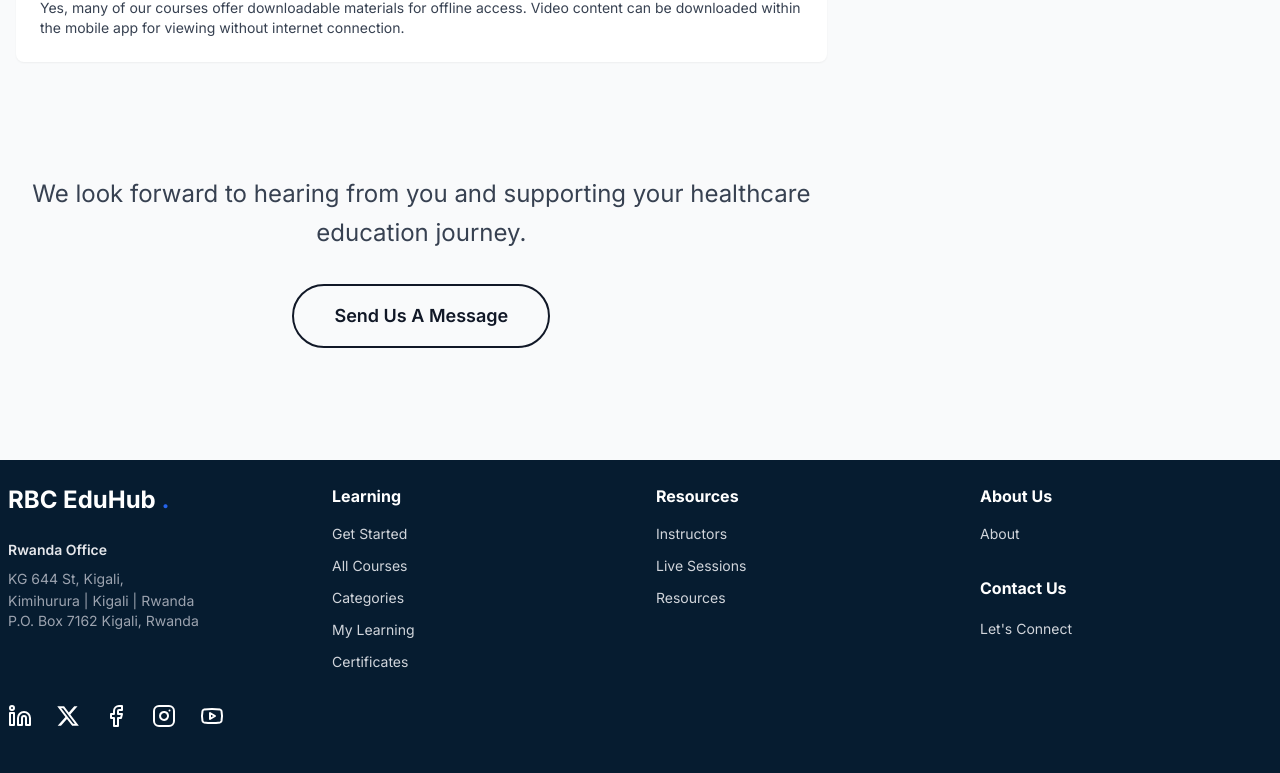
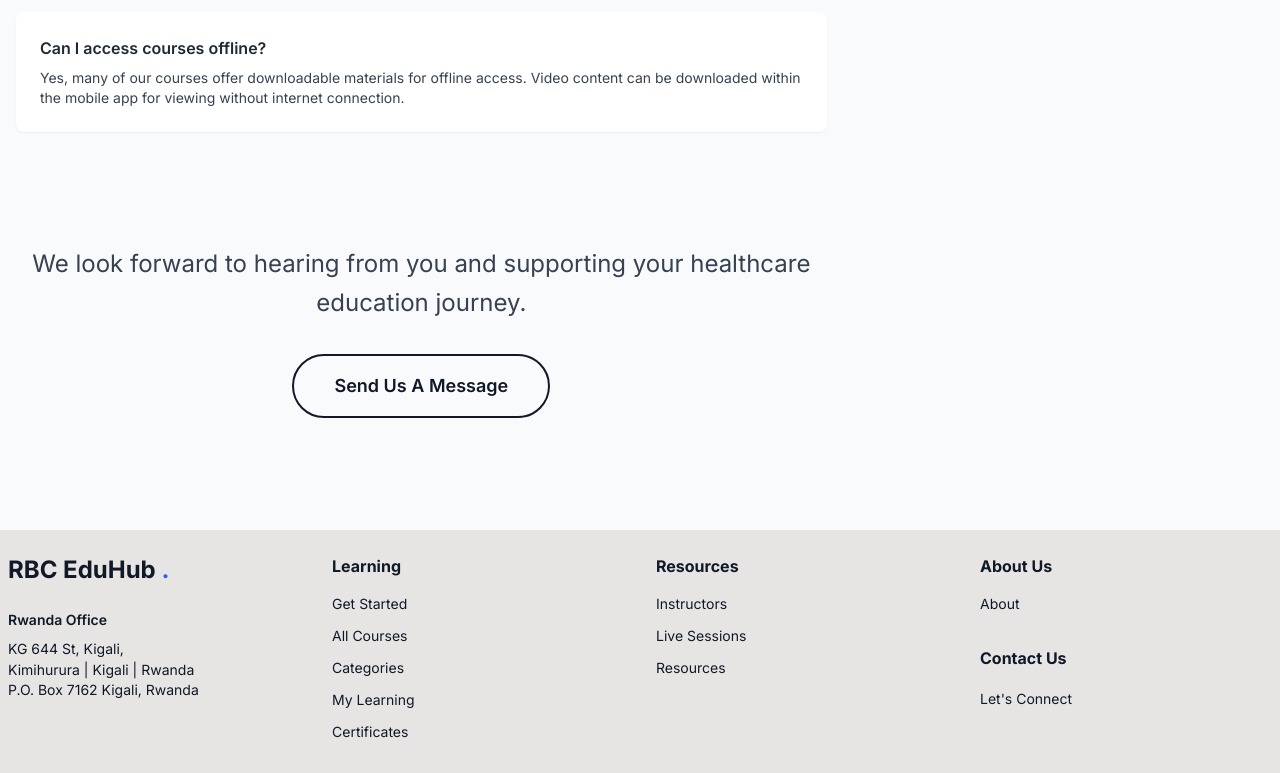
Before and after one commit to IshimwePatience/rbc-eduhub, a React (Vite) app in the folder rbc-eduhub-frontend/: page /contact in a window 1280 px wide. Shown: the part 2000-2773 px from the top of the page. Built offline with nearby package versions, Linux system fonts and the light colour scheme.

Commit message:
11/12/2025

```diff
--- a/rbc-eduhub-frontend/src/component/footer.jsx
+++ b/rbc-eduhub-frontend/src/component/footer.jsx
@@ -17,7 +17,7 @@ function Footer() {
   };
 
   return (
-    <footer className="bg-[#061c30] text-white py-6 md:py-6 w-full overflow-hidden">
+    <footer className="bg-stone-200 text-gray-900 py-6 md:py-6 w-full overflow-hidden">
       <div className="max-w-7xl mx-auto px-2 sm:px-2 w-full">
 
         {/* Desktop Grid - Hidden on Mobile */}
@@ -25,22 +25,22 @@ function Footer() {
 
           {/* Company Info & Locations */}
           <div className="min-w-0">
-             <h3 className="text-xl md:text-2xl font-proxima font-bold mb-4 md:mb-6 text-white">RBC EduHub <span className="text-blue-600 font-bold">.</span></h3>
+             <h3 className="text-xl md:text-2xl font-proxima font-bold mb-4 md:mb-6 text-gray-900">RBC EduHub <span className="text-blue-600 font-bold">.</span></h3>
 
             <div className="space-y-3 xl:space-y-4 text-sm">
               <div>
-                 <h4 className="font-semibold font-proxima  mb-2 text-gray-200">Rwanda Office</h4>
-                <p className="text-gray-400 font-proxima  leading-relaxed">KG 644 St, Kigali,</p>
-                <p className="text-gray-400 font-proxima ">Kimihurura | Kigali | Rwanda</p>
-                 <p className="text-gray-400 font-proxima ">P.O. Box 7162 Kigali, Rwanda</p>
+                 <h4 className="font-semibold font-proxima  mb-2 text-gray-900">Rwanda Office</h4>
+                <p className="text-gray-900 font-proxima  leading-relaxed">KG 644 St, Kigali,</p>
+                <p className="text-gray-900 font-proxima ">Kimihurura | Kigali | Rwanda</p>
+                 <p className="text-gray-900 font-proxima ">P.O. Box 7162 Kigali, Rwanda</p>
               </div>
             </div>
           </div>
 
           {/* Learning Column */}
           <div className="min-w-0">
-            <h4 className="font-bold font-proxima  mb-4 text-white">Learning</h4>
-            <ul className="space-y-3 text-sm font-proxima text-gray-300">
+            <h4 className="font-bold font-proxima  mb-4 text-gray-900">Learning</h4>
+            <ul className="space-y-3 text-sm font-proxima text-gray-900">
               <li>
                 <Link to="/Getstarted" className="hover:text-blue-400 transition-colors inline-block">
                   Get Started
@@ -71,8 +71,8 @@ function Footer() {
 
           {/* Resources Column */}
           <div className="min-w-0">
-            <h4 className="font-bold font-proxima  mb-4 text-white">Resources</h4>
-            <ul className="space-y-3 text-sm font-proxima  text-gray-300">
+            <h4 className="font-bold font-proxima  mb-4 text-gray-900">Resources</h4>
+            <ul className="space-y-3 text-sm font-proxima  text-gray-900">
               <li>
                 <Link to="/instructors" className="hover:text-blue-400 transition-colors inline-block">
                   Instructors
@@ -93,8 +93,8 @@ function Footer() {
 
           {/* About Us Column */}
           <div className="min-w-0">
-            <h4 className="font-bold font-proxima mb-4 text-white">About Us</h4>
-            <ul className="space-y-3 text-sm text-gray-300">
+            <h4 className="font-bold font-proxima mb-4 text-gray-900">About Us</h4>
+            <ul className="space-y-3 text-sm text-gray-900">
               <li>
                 <Link to="/about" className="hover:text-blue-400 transition-colors inline-block">
                   About
@@ -103,8 +103,8 @@ function Footer() {
             </ul>
 
             <div className="mt-6 xl:mt-8">
-              <h4 className="font-bold font-proxima  mb-4 text-white">Contact Us</h4>
-              <Link to="/contact" className="text-sm font-proxima text-gray-300 hover:text-blue-400 transition-colors inline-block">
+              <h4 className="font-bold font-proxima  mb-4 text-gray-900">Contact Us</h4>
+              <Link to="/contact" className="text-sm font-proxima text-gray-900 hover:text-blue-400 transition-colors inline-block">
                 Let's Connect
               </Link>
             </div>
--- a/rbc-eduhub-frontend/src/component/landingpages/Getstarted.jsx
+++ b/rbc-eduhub-frontend/src/component/landingpages/Getstarted.jsx
@@ -184,7 +184,7 @@ function GetStarted() {
               </div>
 
               {/* Quick Links */}
-              <div className="bg-[#061c30] p-8 rounded-lg">
+              <div className="bg-blue-600 p-8 rounded-lg">
                 <h3 className="text-xl font-bold text-gray-300 mb-4">QUICK LINKS</h3>
                 <ul className="space-y-3">
                   <li>
--- a/rbc-eduhub-frontend/src/component/landingpages/certificates.jsx
+++ b/rbc-eduhub-frontend/src/component/landingpages/certificates.jsx
@@ -151,7 +151,7 @@ function Certificates() {
               </div>
 
               {/* Quick Links */}
-              <div className="bg-[#061c30] p-8 rounded-lg">
+              <div className="bg-blue-600 p-8 rounded-lg">
                 <h3 className="text-xl font-bold text-gray-300 mb-4">QUICK LINKS</h3>
                 <ul className="space-y-3">
                   <li>
--- a/rbc-eduhub-frontend/src/component/landingpages/contact.jsx
+++ b/rbc-eduhub-frontend/src/component/landingpages/contact.jsx
@@ -12,9 +12,9 @@ function Contact() {
           <div className="lg:w-2/3">
             {/* Introduction */}
             <div className="mb-16 space-y-6 text-base text-gray-700 leading-relaxed">
-              <p className="text-xl">
-                Have questions about our Learning Management System? We're here to help.
-              </p>
+             <p className="text-3xl text-gray-700 leading-relaxed">
+  Have questions about our <span className="text-blue-600 font-semibold">Learning Management System</span>? We're <span className="text-blue-600 font-semibold">here to help</span>.
+</p>
               <p>
                 Whether you're a healthcare professional looking to enroll in courses, an institution seeking partnership opportunities, or simply need technical support, our team is ready to assist you.
               </p>
--- a/rbc-eduhub-frontend/src/component/subnavbar.jsx
+++ b/rbc-eduhub-frontend/src/component/subnavbar.jsx
@@ -57,7 +57,7 @@ const SubNavbar = () => {
 
   return (
     <>
-      <div className="bg-gray-50 shadow-sm relative z-40 -mt-8">
+      <div className="bg-gray-50 shadow-sm relative z-40 ">
         {/* Top Utility Bar */}
         <div className="bg-gray-50">
           <div className="max-w-7xl mx-auto px-6">
@@ -80,7 +80,7 @@ const SubNavbar = () => {
           <div className="max-w-7xl mx-auto px-6">
             <div className="flex items-center justify-between h-20">
                {/* Logo */}
-            <div className="flex-shrink-0 flex items-center -mt-20">
+            <div className="flex-shrink-0 flex items-center -mt-16">
               <Link to="/">
                 <img
                   src={rbcLogo}
```
Also changed, not shown: rbc-eduhub-frontend/src/component/navbar.jsx (+26 -13 lines).
